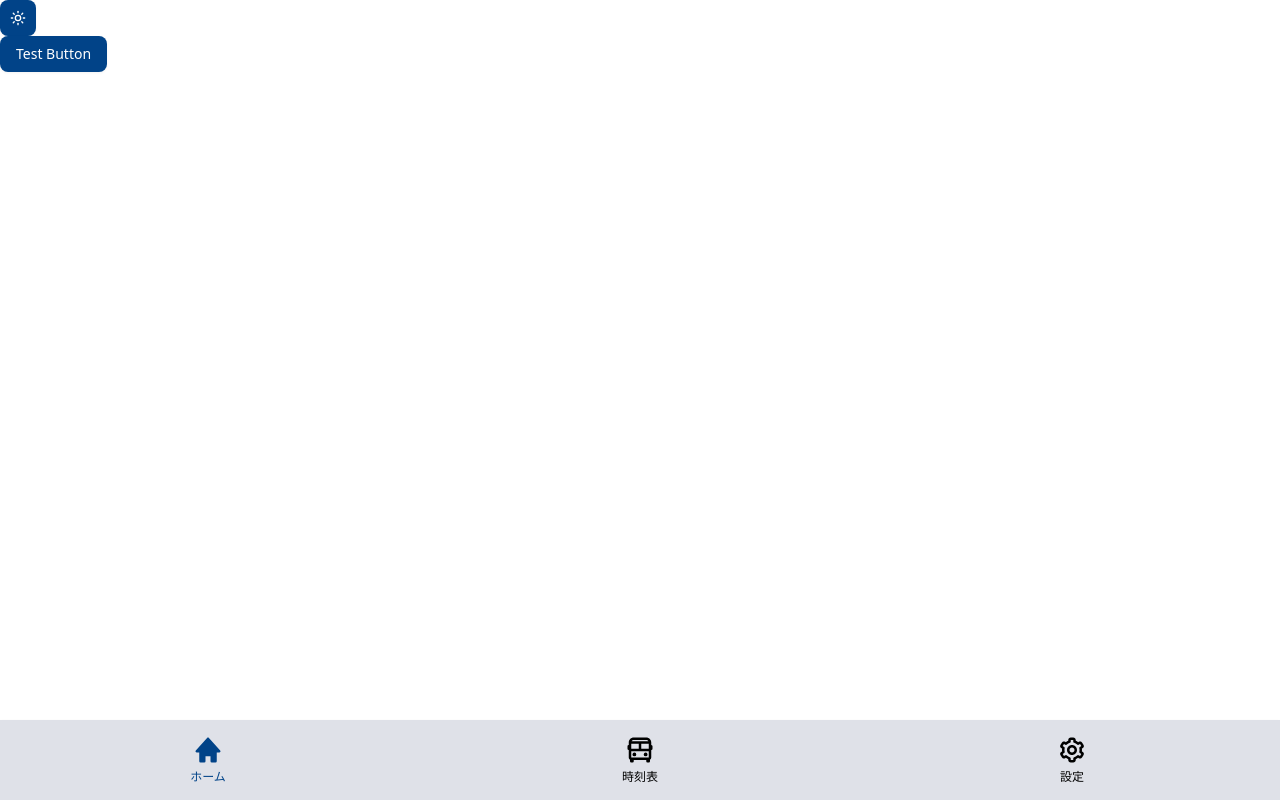
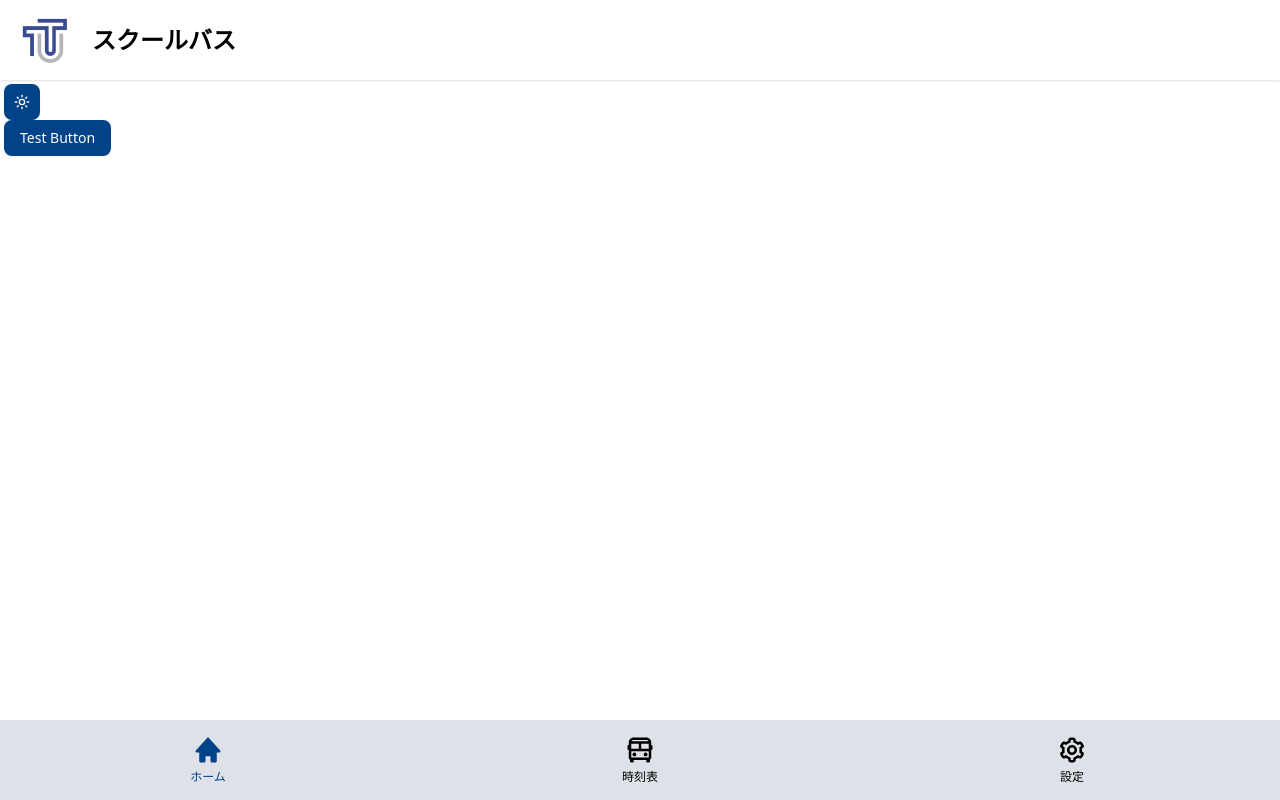
Before and after one commit to lc-tut/tut-bus, a Next.js app in the folder apps/web/: page / in a window 1280 px wide. Built offline with nearby package versions, Linux system fonts and the light colour scheme.

Commit message:
feat: add Header component and logo image

```diff
--- a/apps/web/app/(app)/layout.tsx
+++ b/apps/web/app/(app)/layout.tsx
@@ -1,3 +1,4 @@
+import Header from '@/components/header'
 import NavBar from '@/components/nav-bar'
 
 export default function AppLayout({
@@ -7,7 +8,10 @@ export default function AppLayout({
 }>) {
   return (
     <div>
-      {children}
+      <Header />
+      <div className='p-1'>
+        {children}
+      </div>
       <NavBar />
     </div>
   )
--- a/apps/web/app/layout.tsx
+++ b/apps/web/app/layout.tsx
@@ -1,16 +1,16 @@
 import type { Metadata } from 'next'
-import { Geist, Geist_Mono } from 'next/font/google'
+import { Noto_Sans_JP } from 'next/font/google'
 import './globals.css'
 import { ThemeProvider } from '@/components/theme-provider'
 
-const geistSans = Geist({
-  variable: '--font-geist-sans',
+
+const notoSansJp = Noto_Sans_JP({
   subsets: ['latin'],
-})
-
-const geistMono = Geist_Mono({
-  variable: '--font-geist-mono',
-  subsets: ['latin'],
+  weight: ['400', '700'],
+  preload: false,
+  variable: '--font-noto-sans-jp',
+  display: 'swap',
+  fallback: ['Hiragino Sans', 'Hiragino Kaku Gothic ProN', 'sans-serif'],
 })
 
 export const metadata: Metadata = {
@@ -26,7 +26,7 @@ export default function RootLayout({
   return (
     <html lang="ja" suppressHydrationWarning>
       <head />
-      <body className={`${geistSans.variable} ${geistMono.variable} antialiased`}>
+      <body className={`${notoSansJp.variable} antialiased`}>
         <ThemeProvider
           attribute="class"
           defaultTheme="system"
--- /dev/null
+++ b/apps/web/components/header.tsx
@@ -0,0 +1,14 @@
+import Image from "next/image";
+
+const Header: React.FC = () => {
+  return (
+    <header className="w-full flex items-center justify-between h-20 shadow-sm  bg-background">
+      <div className="flex items-center gap-4 px-4">
+        <Image src="/tut-logo.png" alt="Logo" width={60} height={60} />
+        <h1 className="text-2xl font-bold">スクールバス</h1>
+      </div>
+    </header>
+  );
+};
+
+export default Header;
```
Also changed, not shown: apps/web/public/tut-logo.png (added).
